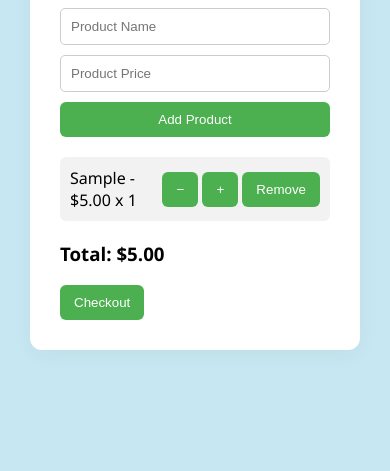
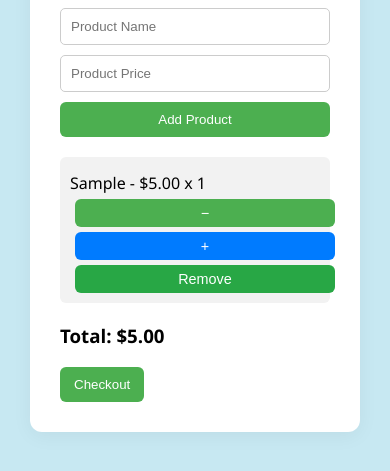
Before and after one commit to callmesophiii/dynamic-shopping-cart, a plain HTML site: page index.html in a window 390 px wide. Both pictures are taken after typing "Sample", "5" into the empty fields and a click on the button "Add Product". Shown: the part 211-682 px from the top of the page. Drawn offline with nearby package versions, Linux system fonts and the light colour scheme.

Commit message:
Update styles.css

```diff
--- a/styles.css
+++ b/styles.css
@@ -79,7 +79,6 @@ button:hover {
   font-size: 0.75rem;
 }
 
-
 #cart {
   list-style: none;
   padding: 0;
@@ -88,6 +87,7 @@ button:hover {
 
 .cart-item {
   display: flex;
+  flex-wrap: wrap;
   justify-content: space-between;
   align-items: center;
   background: #f2f2f2;
@@ -97,7 +97,36 @@ button:hover {
 }
 
 .cart-item span {
-  flex: 1;
+  flex: 1 1 60%;
+  margin-right: 10px;
+}
+
+.cart-item button {
+  margin-left: 5px;
+  margin-top: 5px;
+  padding: 6px 10px;
+  font-size: 0.9rem;
+}
+
+.cart-item button:nth-child(2) {
+  background-color: #007bff;
+}
+.cart-item button:nth-child(2):hover {
+  background-color: #0069d9;
+}
+
+.cart-item button:nth-child(3) {
+  background-color: #28a745;
+}
+.cart-item button:nth-child(3):hover {
+  background-color: #218838;
+}
+
+.cart-item button:nth-child(4) {
+  background-color: #dc3545;
+}
+.cart-item button:nth-child(4):hover {
+  background-color: #c82333;
 }
 
 #payment-section {
@@ -122,9 +151,19 @@ button:hover {
   #product-container button {
     width: 100%;
   }
+
+  .cart-item {
+    flex-direction: column;
+    align-items: stretch;
+  }
+
+  .cart-item span,
+  .cart-item button {
+    width: 100%;
+    margin-top: 5px;
+  }
 }
 
-/* Animation */
 @keyframes bounce {
   0%   { transform: scale(1); }
   50%  { transform: scale(1.3); }
```
